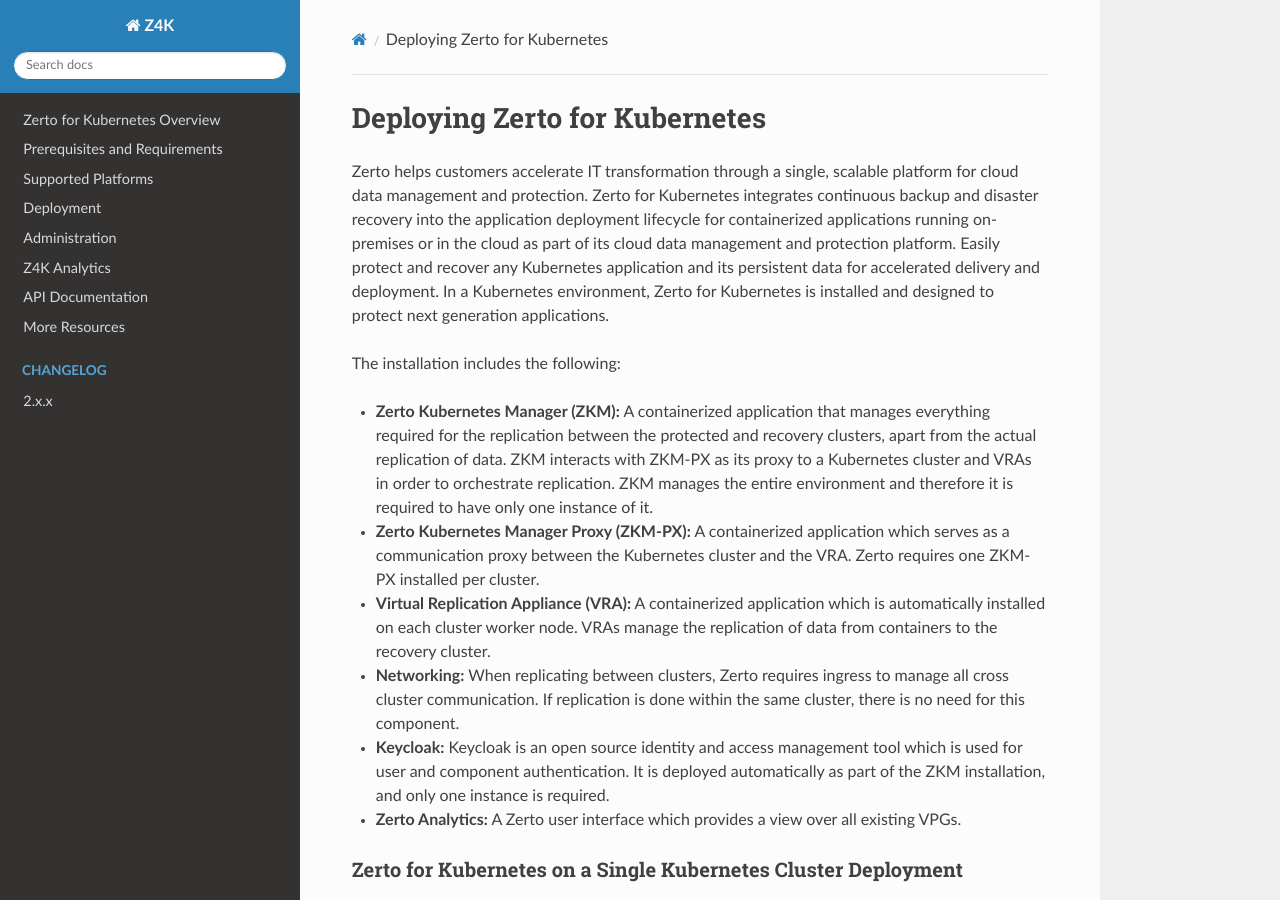
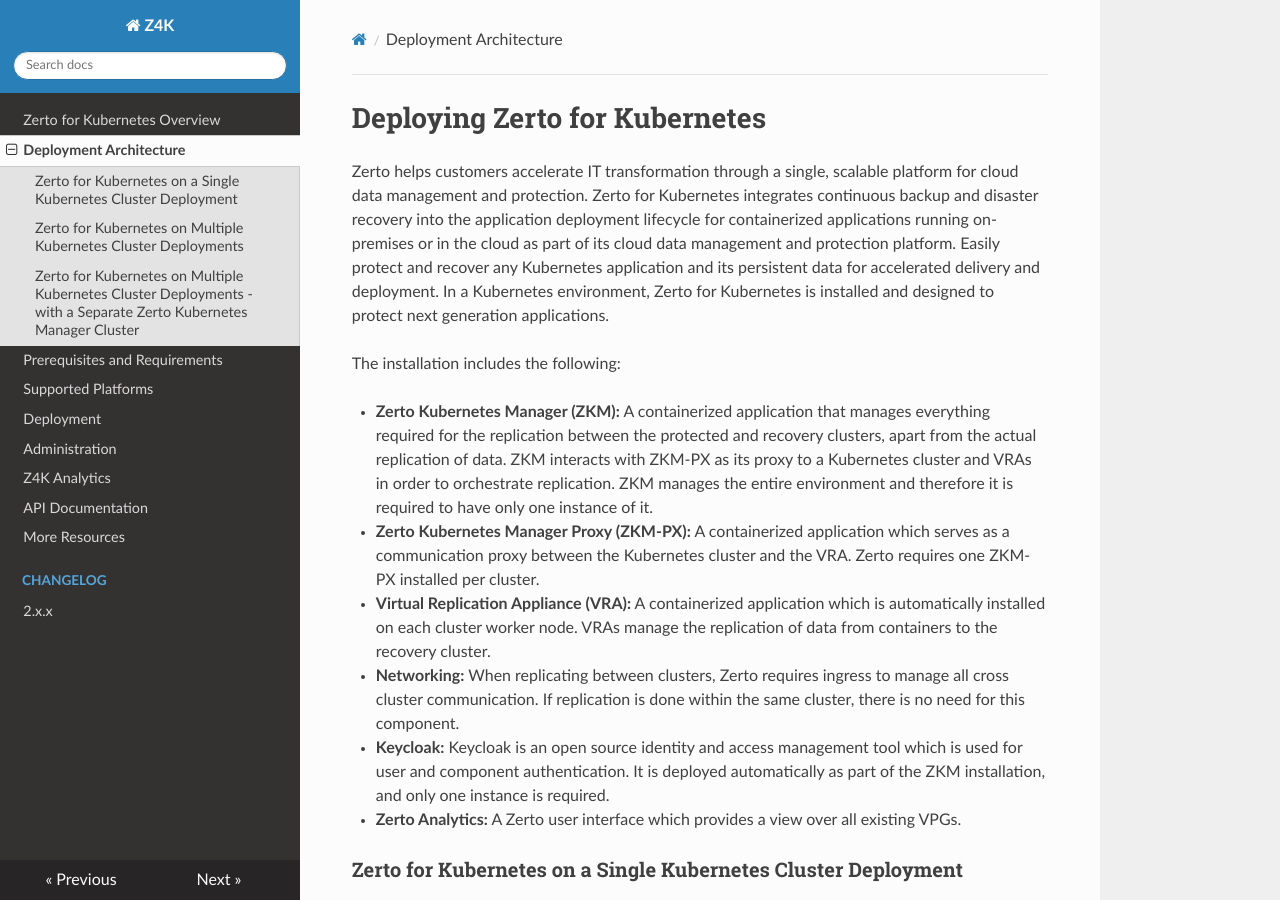
Before and after one commit to ZertoPublic/Z4K, an MkDocs documentation site: the page built from docs/DeploymentArchitecture.md, in a window 1280 px wide and 900 px high. Built offline with MkDocs 1.6.1, drawn with Linux system fonts in a browser that asks for light colours.

Commit message:
Update mkdocs.yml

```diff
--- a/mkdocs.yml
+++ b/mkdocs.yml
@@ -4,6 +4,7 @@
   highlightjs: false
 nav:
 - Zerto for Kubernetes Overview: index.md
+- Deployment Architecture: DeploymentArchitecture.md
 - Prerequisites and Requirements: PrerequisitesAndRequirements.md
 - Supported Platforms: SupportedPlatforms.md
 - Deployment: DeploymentGuide.md
```
